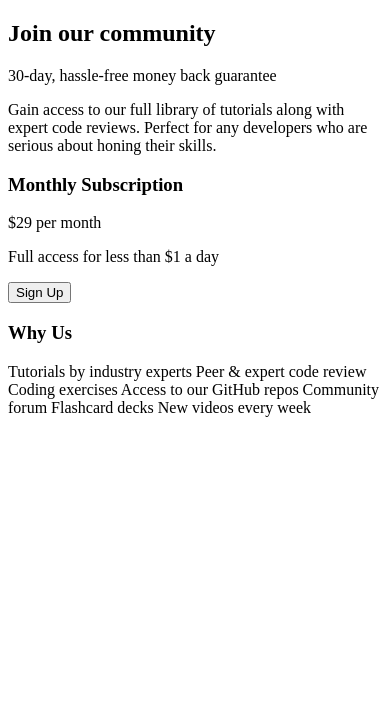
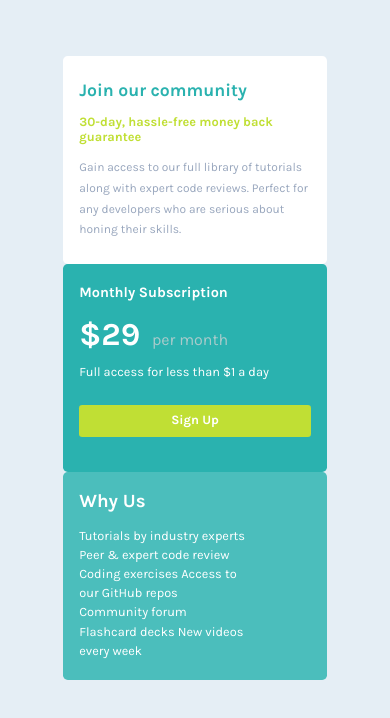
Before and after one commit to adrian-reggiani/Componente-de-cuadricula-de-precio-unico, a plain HTML site: page index.html in a window 390 px wide. Drawn offline with nearby package versions, Linux system fonts and the light colour scheme.

Commit message:
Finalizada parte visual mobile

```diff
--- /dev/null
+++ b/estilos/estilos.css
@@ -0,0 +1,132 @@
+:root{
+    /* Primary */
+    --Cyan: hsl(179, 62%, 43%);
+    --Letra: hsl(180, 24%, 73%);
+    --Bright-Yellow: hsl(71, 73%, 54%);
+
+    /* Neutral*/
+
+    --Light-Gray: hsl(204, 43%, 93%);
+    --Grayish-Blue: hsl(218, 22%, 67%);
+
+}
+
+html {
+    box-sizing: border-box;
+    font-size: 16px;
+    font-family: 'Karla', sans-serif;
+  }
+  *, *:before, *:after {
+    box-sizing: inherit;
+  }
+  body{
+    width: 100vw;
+    height: 100vh;
+    background-color: hsl(206, 44%, 93%);
+  }
+
+  main{
+    margin:  3.5rem 2.5rem 0;
+  }
+
+  .bloque1{
+    background-color: white;
+    border-radius: 0.3rem;
+    padding: 1rem;
+    height:13rem ;
+    width: 85%;
+    margin: auto;
+  }
+
+  .bloque1 h2{
+    color: var(--Cyan);
+    font-size: 1.1rem;
+    margin-top: 0.5rem;
+  }
+
+  .bloque1__subtiulo{
+    color: var(--Bright-Yellow);
+    font-weight: bold;
+    font-size: 0.8rem;
+  }
+  .bloque1__parrafo{
+    color: var(--Grayish-Blue);
+    font-weight: 400;
+    font-size: 0.75rem;
+    line-height: 1.3rem;
+  }
+
+  .bloque2{
+    background-color: var(--Cyan);
+    border-radius: 0.3rem;
+    padding: 1rem;
+    height: 13rem;
+    width: 85%;
+    margin: auto;
+  }
+
+  .bloque2 h3{
+    color: white;
+    font-size: 0.9rem;
+    margin: 0.3rem 0 1rem 0;
+  }
+
+  .bloque2 span{
+    color: white;
+    font-size: 2rem;
+    font-weight: bold;
+    margin-right: 0.5rem;
+  }
+
+  .bloque2 p{
+    color: var(--Letra);
+    margin: 0.5rem 0;
+
+  }
+
+  .bloque2__boton{
+    width:100%;
+    height: 2rem;
+    color: white;
+    background-color: var(--Bright-Yellow);
+    border: none;
+    border-radius: 0.2rem;
+    font-weight: bold;
+    margin-top: 1rem;
+    margin-bottom: 0.5rem;
+  }
+  .bloque2__parrafo{
+    color:white;
+    font-size: 0.8rem;
+  }
+
+  .bloque3{
+    background-color:hsl(179, 47%, 52%);
+    border-radius: 0.3rem;
+    padding: 1rem;
+    height: 13rem;
+    width: 85%;
+    margin: auto;
+    color: white;
+  }
+
+  .bloque3 h3{
+    margin-top: 0.2rem;
+    margin-bottom: 0.2rem;
+  }
+
+  .bloque3 p {
+    font-weight: 400;
+    color:white;
+    font-size: 0.8rem;
+    padding-right:4rem;
+    line-height: 1.2rem;
+  }
+
+  /* Medias Queris */
+
+  @media  (min-width:720px){
+   main{
+    display: grid;
+   }
+   }
--- a/index.html
+++ b/index.html
@@ -3,9 +3,12 @@
 <head>
   <meta charset="UTF-8">
   <meta name="viewport" content="width=device-width, initial-scale=1.0"> <!-- displays site properly based on user's device -->
-
   <link rel="icon" type="image/png" sizes="32x32" href="./images/favicon-32x32.png">
-
+  <link rel="preconnect" href="https://fonts.googleapis.com">
+  <link rel="preconnect" href="https://fonts.gstatic.com" crossorigin>
+  <link href="https://fonts.googleapis.com/css2?family=Karla:wght@400;700&display=swap" rel="stylesheet">
+  <link rel="stylesheet" href="https://necolas.github.io/normalize.css/8.0.1/normalize.css">
+  <link rel="stylesheet" href="./estilos/estilos.css">
   <title>Frontend Mentor | Single Price Grid Component</title>
 
   <!-- Feel free to remove these styles or customise in your own stylesheet 👍 -->
@@ -18,7 +21,7 @@
   <main class="contenedor">
     <div class="bloque1">
       <h2>Join our community</h2>
-      <p class="bloque1 __subTiulo">30-day, hassle-free money back guarantee</p>
+      <p class="bloque1__subtiulo">30-day, hassle-free money back guarantee</p>
       <p class="bloque1__parrafo">Gain access to our full library of tutorials along with expert code reviews.
         Perfect for any developers who are serious about honing their skills.</p>
       </div>
@@ -27,7 +30,7 @@
         <h3>Monthly Subscription</h3>
         <p><span>&dollar;29</span> per month</p>
         <pc class="bloque2__parrafo"> Full access for less than &dollar;1 a day</p>
-        <button class="bloque2__parrafo">Sign Up</button>
+        <button class="bloque2__boton">Sign Up</button>
       </div>
 
       <div class="bloque3">
```
